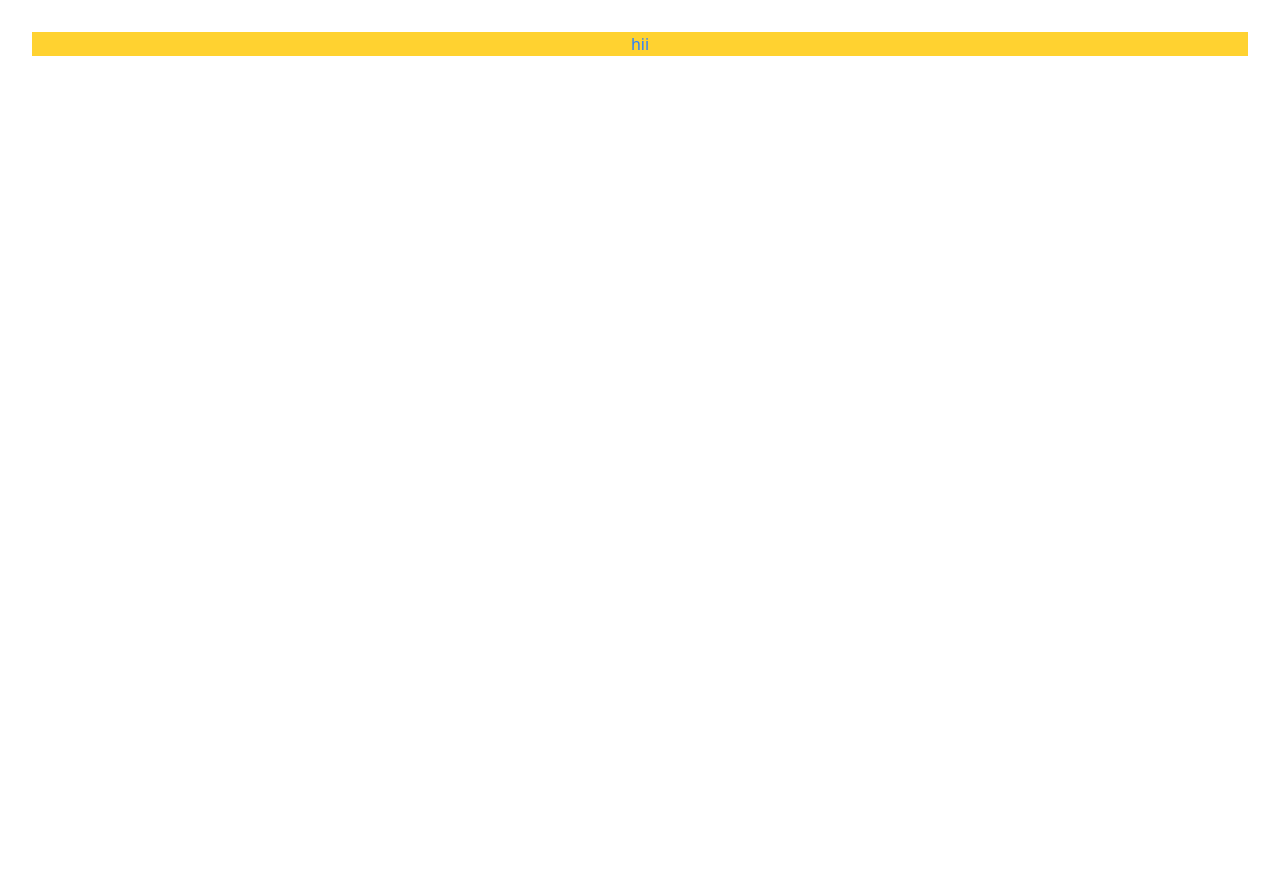
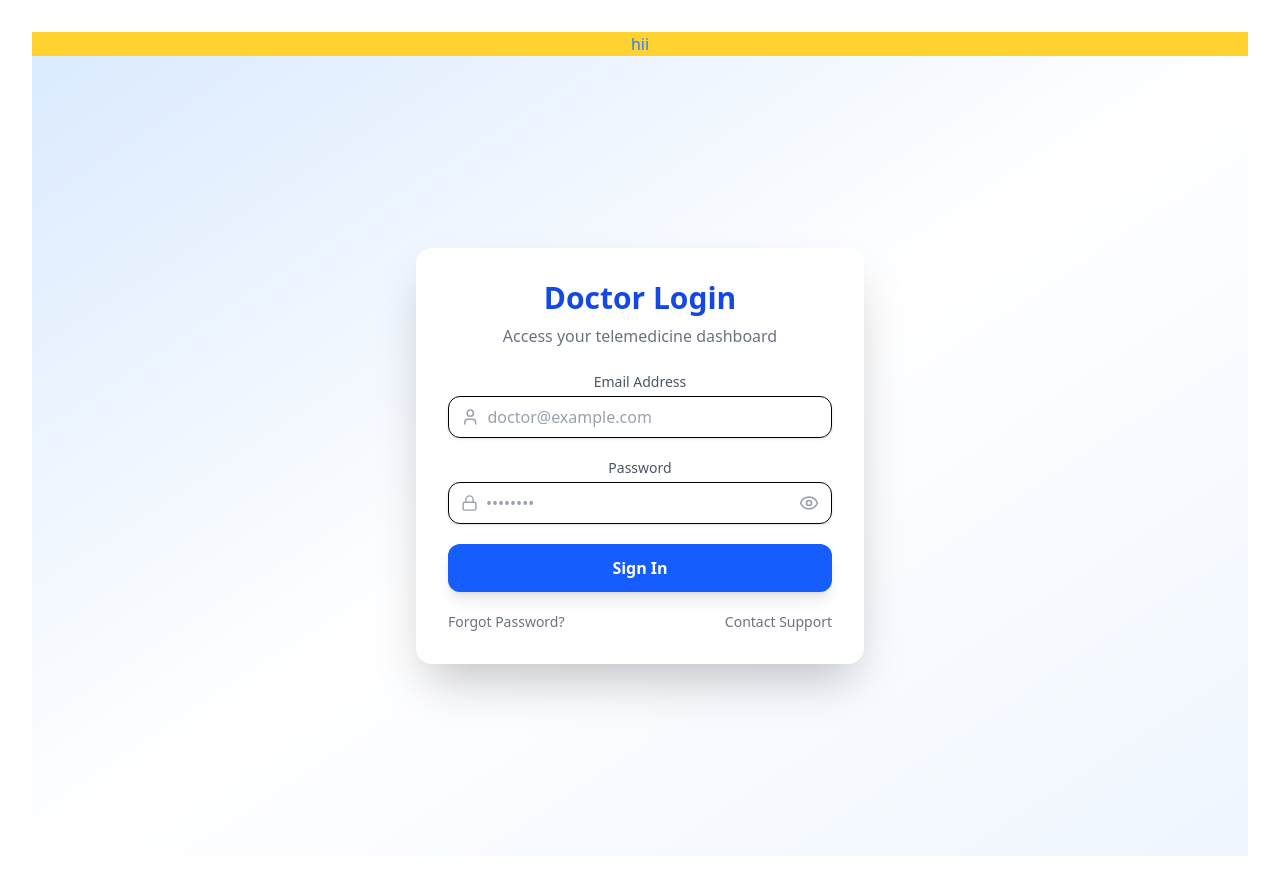
Before and after one commit to YashRajCs23/Telemedicine, a React (Vite) app in the folder frontend/: page / in a window 1280 px wide. Before the commit the page ends 800 px from the top, so only its background shows below. Built offline with nearby package versions, Linux system fonts and the light colour scheme.

Commit message:
[sana] added doctor login page

```diff
--- a/frontend/package.json
+++ b/frontend/package.json
@@ -11,6 +11,7 @@
   },
   "dependencies": {
     "@tailwindcss/vite": "^4.1.12",
+    "lucide-react": "^0.542.0",
     "react": "^19.1.1",
     "react-dom": "^19.1.1",
     "tailwindcss": "^4.1.12"
--- a/frontend/src/App.jsx
+++ b/frontend/src/App.jsx
@@ -2,6 +2,7 @@ import { useState } from 'react'
 import reactLogo from './assets/react.svg'
 import viteLogo from '/vite.svg'
 import './App.css'
+import DoctorLogin from './components/Landing/DoctorLogin'
 
 function App() {
   const [count, setCount] = useState(0)
@@ -9,6 +10,7 @@ function App() {
   return (
     <>
       <h1 className=' bg-amber-300 text-blue-500 '>hii</h1>
+      <DoctorLogin />
     </>
   )
 }
--- a/frontend/src/components/Landing/DoctorLogin.jsx
+++ b/frontend/src/components/Landing/DoctorLogin.jsx
@@ -0,0 +1,100 @@
+import { useState } from "react";
+import { Lock, User, Eye, EyeOff } from "lucide-react";
+
+export default function DoctorLogin() {
+  const [form, setForm] = useState({ email: "", password: "" });
+  const [showPassword, setShowPassword] = useState(false);
+
+  const handleChange = (e) => {
+    setForm({ ...form, [e.target.name]: e.target.value });
+  };
+
+  const handleSubmit = (e) => {
+    e.preventDefault();
+    console.log("Doctor login submitted:", form);
+  };
+
+  return (
+    <div className="min-h-screen flex items-center justify-center bg-gradient-to-br from-blue-100 via-white to-blue-50">
+      <div className="w-full max-w-md bg-white shadow-2xl rounded-2xl p-8">
+        {/* Header */}
+        <h1 className="text-3xl font-bold text-center text-blue-700 mb-2">
+          Doctor Login
+        </h1>
+        <p className="text-gray-500 text-center mb-6">
+          Access your telemedicine dashboard
+        </p>
+
+        {/* Form */}
+        <form onSubmit={handleSubmit} className="space-y-5">
+          {/* Email */}
+          <div>
+            <label className="block text-sm font-medium text-gray-600 mb-1">
+              Email Address
+            </label>
+            <div className="flex items-center border rounded-xl px-3 py-2 shadow-sm focus-within:ring-2 focus-within:ring-blue-400">
+              <User className="h-5 w-5 text-gray-400 mr-2" />
+              <input
+                type="email"
+                name="email"
+                placeholder="doctor@example.com"
+                value={form.email}
+                onChange={handleChange}
+                required
+                className="w-full outline-none text-gray-700 placeholder-gray-400"
+              />
+            </div>
+          </div>
+
+          {/* Password */}
+          <div>
+            <label className="block text-sm font-medium text-gray-600 mb-1">
+              Password
+            </label>
+            <div className="flex items-center border rounded-xl px-3 py-2 shadow-sm focus-within:ring-2 focus-within:ring-blue-400">
+              <Lock className="h-5 w-5 text-gray-400 mr-2" />
+              <input
+                type={showPassword ? "text" : "password"}
+                name="password"
+                placeholder="••••••••"
+                value={form.password}
+                onChange={handleChange}
+                required
+                className="w-full outline-none text-gray-700 placeholder-gray-400"
+              />
+              <button
+                type="button"
+                onClick={() => setShowPassword(!showPassword)}
+                className="ml-2 text-gray-400 hover:text-gray-600"
+              >
+                {showPassword ? (
+                  <EyeOff className="h-5 w-5" />
+                ) : (
+                  <Eye className="h-5 w-5" />
+                )}
+              </button>
+            </div>
+          </div>
+
+          {/* Submit Button */}
+          <button
+            type="submit"
+            className="w-full bg-blue-600 hover:bg-blue-700 text-white font-semibold py-3 rounded-xl shadow-lg transition-all duration-300"
+          >
+            Sign In
+          </button>
+        </form>
+
+        {/* Extra Links */}
+        <div className="mt-5 flex justify-between text-sm text-gray-500">
+          <a href="#" className="hover:text-blue-600">
+            Forgot Password?
+          </a>
+          <a href="#" className="hover:text-blue-600">
+            Contact Support
+          </a>
+        </div>
+      </div>
+    </div>
+  );
+}
```
Also changed, not shown: 1 other file (tests, documents, lock files or other folders).
